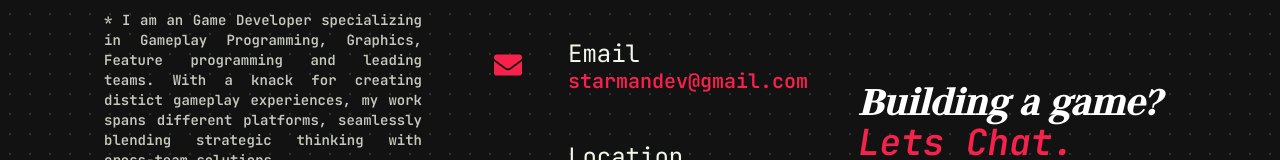
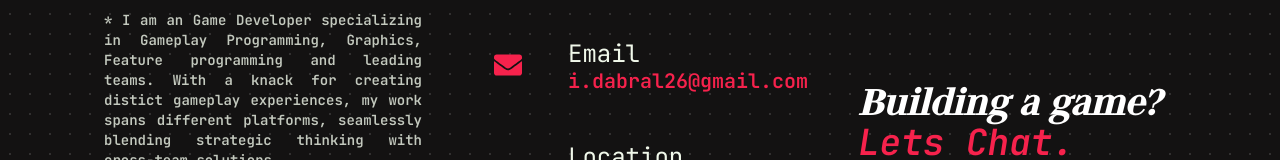
Before and after one commit to St4rman/resume25, a Next.js app: page /contact in a window 1280 px wide. Shown: the part 136-296 px from the top of the page. Built offline with nearby package versions, Linux system fonts and the light colour scheme.

Commit message:
Update page.jsx

```diff
--- a/app/contact/page.jsx
+++ b/app/contact/page.jsx
@@ -13,7 +13,7 @@ const info = [
   {
     icon: <FaEnvelope />,
     title: "Email",
-    description: "starmandev@gmail.com",
+    description: "i.dabral26@gmail.com",
   },
   {
     icon: <FaMapMarkerAlt />,
```
